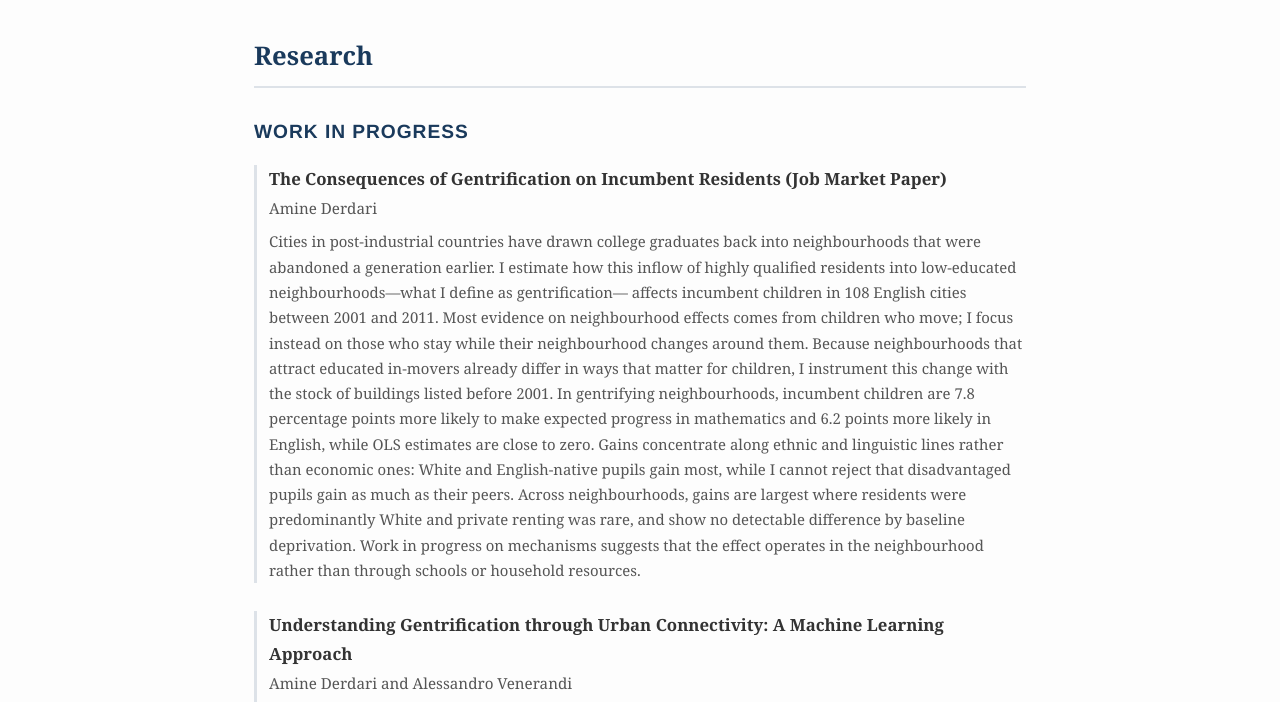
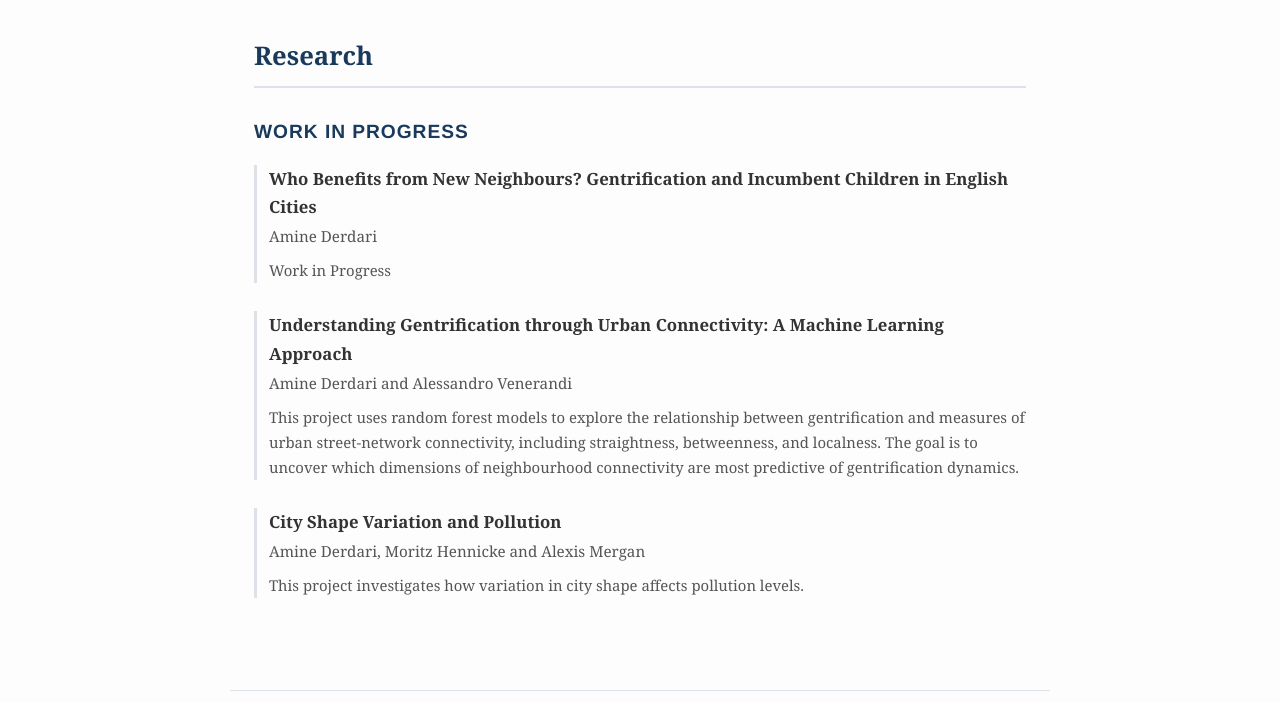
Before and after one commit to amderdari/amderdari.github.io, a plain HTML site: page research.html in a window 1280 px wide. Shown: the part 64-766 px from the top of the page. Drawn offline with Linux system fonts and the light colour scheme.

Commit message:
Update profile photo and retitle JMP with abstract removed
Co-Authored-By: Claude Opus 5.5 <noreply@anthropic.com>

```diff
--- a/research.html
+++ b/research.html
@@ -29,26 +29,10 @@
   <h2 class="section-heading">Work in Progress</h2>
 
   <div class="paper">
-    <div class="paper-title">The Consequences of Gentrification on Incumbent Residents (Job Market Paper)</div>
+    <div class="paper-title">Who Benefits from New Neighbours? Gentrification and Incumbent Children in English Cities</div>
     <div class="paper-authors">Amine Derdari</div>
     <p class="paper-abstract">
-      Cities in post-industrial countries have drawn college graduates back into neighbourhoods
-      that were abandoned a generation earlier. I estimate how this inflow of highly
-      qualified residents into low-educated neighbourhoods&mdash;what I define as gentrification&mdash;
-      affects incumbent children in 108 English cities between 2001 and 2011. Most
-      evidence on neighbourhood effects comes from children who move; I focus instead on
-      those who stay while their neighbourhood changes around them. Because neighbourhoods
-      that attract educated in-movers already differ in ways that matter for children,
-      I instrument this change with the stock of buildings listed before 2001. In gentrifying
-      neighbourhoods, incumbent children are 7.8 percentage points more likely to make
-      expected progress in mathematics and 6.2 points more likely in English, while OLS
-      estimates are close to zero. Gains concentrate along ethnic and linguistic lines rather
-      than economic ones: White and English-native pupils gain most, while I cannot reject
-      that disadvantaged pupils gain as much as their peers. Across neighbourhoods,
-      gains are largest where residents were predominantly White and private renting was
-      rare, and show no detectable difference by baseline deprivation. Work in progress on
-      mechanisms suggests that the effect operates in the neighbourhood rather than through
-      schools or household resources.
+      Work in Progress
     </p>
   </div>
 
```
Also changed, not shown: 1 other file.
